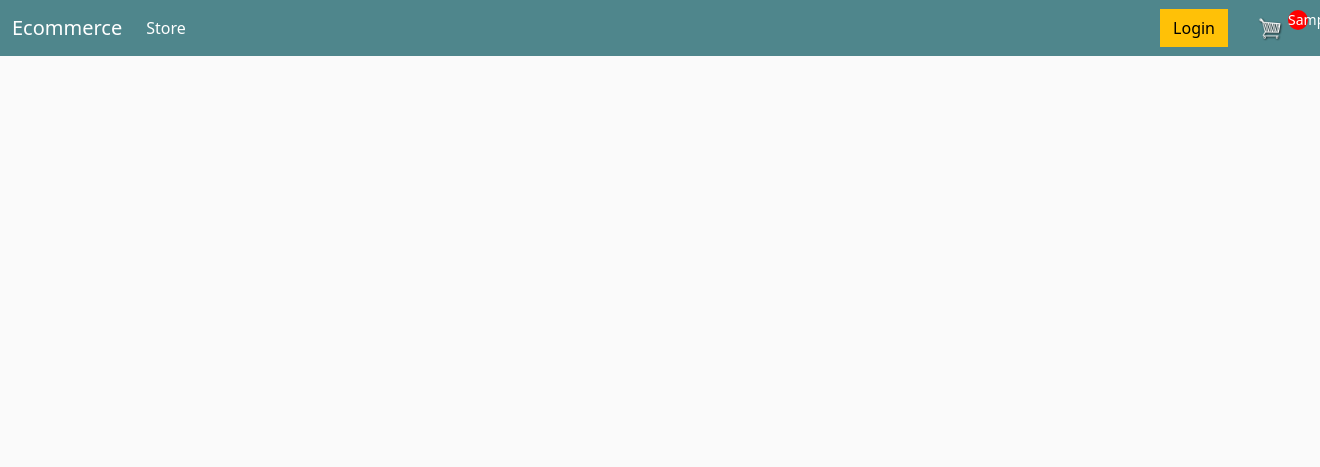
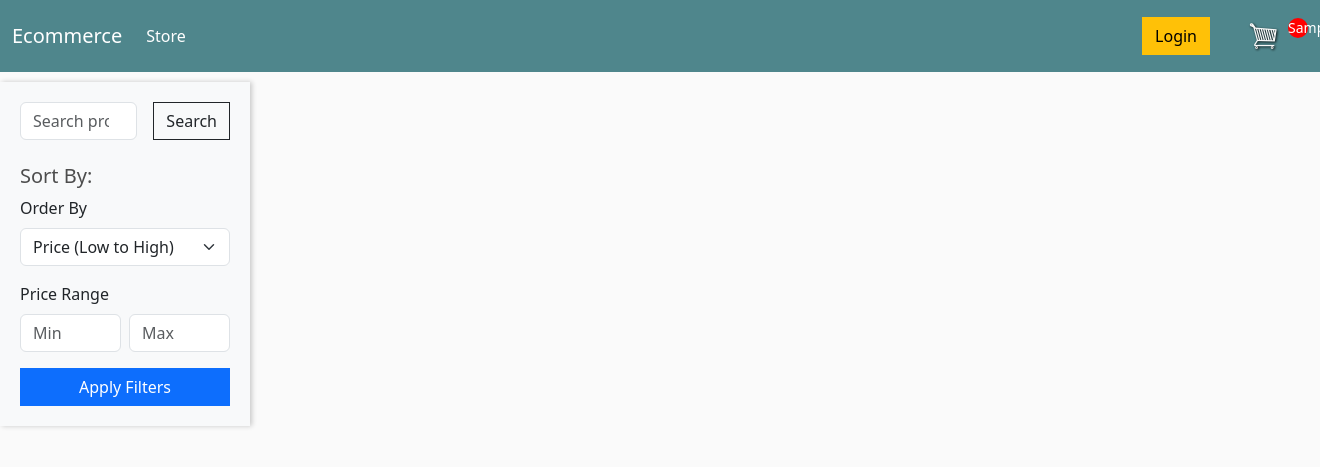
Before and after one commit to Zh3ka21/ecommerce, a Django app: template store/templates/store/main.html in a window 1320 px wide; the page is wider, and only the part inside the window is pictured. Shown: the top 467 px of that part. Run offline with Django 3.2, Linux system fonts and the light colour scheme; the template is opened without the code that fills it: most values are stand-ins (such as "Sample title", 1, 10 or a date in 2020).

Commit message:
Updates on filter

```diff
--- a/store/templates/store/cart.html
+++ b/store/templates/store/cart.html
@@ -70,4 +70,6 @@
     </div>
   </div>
 </div>
-{% endblock content %}
+{% block filter_panel %}
+<!-- Leave this block empty to hide the filter panel -->
+{% endblock %} {% endblock content %}
--- a/store/templates/store/checkout.html
+++ b/store/templates/store/checkout.html
@@ -111,6 +111,10 @@
     </div>
   </div>
 </div>
+
+{% block filter_panel %}
+<!-- Leave this block empty to hide the filter panel -->
+{% endblock %}
 
 <script src="https://www.paypal.com/sdk/js?client-id=test&currency=USD"></script>
 
--- a/store/templates/store/main.html
+++ b/store/templates/store/main.html
@@ -23,7 +23,6 @@
           var cookies = document.cookie.split(";");
           for (var i = 0; i < cookies.length; i++) {
             var cookie = cookies[i].trim();
-            // Does this cookie string begin with the name we want?
             if (cookie.substring(0, name.length + 1) === name + "=") {
               cookieValue = decodeURIComponent(
                 cookie.substring(name.length + 1)
@@ -37,22 +36,15 @@
       var csrftoken = getToken("csrftoken");
 
       function getCookie(name) {
-        // Split cookie string and get all individual name=value pairs in an array
         var cookieArr = document.cookie.split(";");
 
-        // Loop through the array elements
         for (var i = 0; i < cookieArr.length; i++) {
           var cookiePair = cookieArr[i].split("=");
 
-          /* Removing whitespace at the beginning of the cookie name
-          and compare it with the given string */
           if (name == cookiePair[0].trim()) {
-            // Decode the cookie value and return
             return decodeURIComponent(cookiePair[1]);
           }
         }
-
-        // Return null if not found
         return null;
       }
       var cart = JSON.parse(getCookie("cart"));
@@ -60,17 +52,58 @@
       if (cart == undefined) {
         cart = {};
         console.log("Cart Created!", cart);
-        {% comment %} document.cookie = "cart=" + JSON.stringify(cart) + ";domain=;path=/"; {% endcomment %}
-        document.cookie = "cart=" + encodeURIComponent(JSON.stringify(cart)) + "; path=/";
+        document.cookie =
+          "cart=" + encodeURIComponent(JSON.stringify(cart)) + "; path=/";
       }
       console.log("Cart:", cart);
     </script>
 
     <title>Ecom</title>
+
+    <style>
+      #filter-panel {
+        width: 250px;
+        background-color: #f8f9fa;
+        box-shadow: 2px 0 5px rgba(0, 0, 0, 0.2);
+        padding: 20px;
+        margin-top: 10px;
+        float: left;
+      }
+
+      .product-grid {
+        display: grid;
+        grid-template-columns: repeat(auto-fit, minmax(200px, 1fr));
+        gap: 20px;
+        margin-right: 20px;
+        margin-left: 30px;
+        padding-top: 5px;
+      }
+
+      .product-card {
+        border: 1px solid #ddd;
+        padding: 10px;
+        text-align: center;
+        transition: box-shadow 0.3s ease;
+      }
+
+      .product-card:hover {
+        box-shadow: 0 4px 8px rgba(0, 0, 0, 0.2);
+      }
+
+      .product-image {
+        max-width: 100%;
+        height: auto;
+      }
+
+      main {
+        padding-top: 5px;
+        margin-left: 270px;
+      }
+    </style>
   </head>
 
   <body>
-    <nav class="navbar navbar-expand-lg navbar-dark bg-dark">
+    <nav class="navbar navbar-expand-lg navbar-dark bg-dark py-3">
       <div class="container-fluid">
         <a class="navbar-brand" href="{% url 'store' %}">Ecommerce</a>
         <button
@@ -100,7 +133,6 @@
 
         <div class="form-inline my-2 my-lg-0">
           {% if user.is_authenticated %}
-          <!-- Logout form that uses POST -->
           <form
             method="POST"
             action="{% url 'logout' %}"
@@ -113,13 +145,83 @@
           <a href="{% url 'login' %}" class="btn btn-warning">Login</a>
           {% endif %}
 
-          <a href="{% url 'cart' %}">
-            <img id="cart-icon" src="{% static 'images/cart.png' %}" />
+          <a href="{% url 'cart' %}" class="ms-2">
+            <img
+              id="cart-icon"
+              src="{% static 'images/cart.png' %}"
+              style="width: 32px; height: 32px"
+            />
           </a>
-          <p id="cart-total">{{ cartItems }}</p>
+          <p id="cart-total" class="ms-2" style="color: white">
+            {{ cartItems }}
+          </p>
         </div>
       </div>
     </nav>
+
+    {% block filter_panel %}
+    <div id="filter-panel">
+      <!-- Search Form inside the Filter Panel -->
+      <form
+        class="d-flex"
+        id="filter-search"
+        action="{% url 'search' %}"
+        method="GET"
+      >
+        <input
+          class="form-control me-3"
+          type="search"
+          placeholder="Search products..."
+          aria-label="Search"
+          name="q"
+        />
+        <button class="btn btn-outline-dark" type="submit">Search</button>
+      </form>
+
+      <h5 class="mt-4">Sort By:</h5>
+      <form id="filter-form" method="GET" action="{% url 'store' %}">
+        <!-- Sort By Filter -->
+        <div class="mb-3">
+          <label for="sortBy" class="form-label">Order By</label>
+          <select class="form-select" name="order_by" id="order-by-select">
+            <option value="price">Price (Low to High)</option>
+            <option value="-price">Price (High to Low)</option>
+            <option value="name">Name (A to Z)</option>
+            <option value="-name">Name (Z to A)</option>
+            <option value="rating">Rating (Low to High)</option>
+            <option value="-rating">Rating (High to Low)</option>
+          </select>
+        </div>
+
+        <!-- Price Range Filter -->
+        <div class="mb-3">
+          <label for="priceRange" class="form-label">Price Range</label>
+          <div class="d-flex">
+            <input
+              type="number"
+              class="form-control me-2"
+              name="min_price"
+              placeholder="Min"
+              min="0"
+              id="min-price"
+            />
+            <input
+              type="number"
+              class="form-control"
+              name="max_price"
+              placeholder="Max"
+              min="0"
+              id="max-price"
+            />
+          </div>
+        </div>
+
+        <button class="btn btn-primary w-100" type="submit">
+          Apply Filters
+        </button>
+      </form>
+    </div>
+    {% endblock filter_panel %}
 
     <div class="container">{% block content %} {% endblock content %}</div>
 
@@ -130,5 +232,47 @@
     ></script>
 
     <script type="text/javascript" src="{% static 'js/cart.js' %}"></script>
+
+    <script>
+      // Auto-submit sorting form when the dropdown value changes
+      document
+        .getElementById("order-by-select")
+        .addEventListener("change", function () {
+          document.getElementById("filter-form").submit();
+        });
+
+      // Auto-submit form when the minimum or maximum price changes
+      document
+        .getElementById("min-price")
+        .addEventListener("change", function () {
+          document.getElementById("filter-form").submit();
+        });
+
+      document
+        .getElementById("max-price")
+        .addEventListener("change", function () {
+          document.getElementById("filter-form").submit();
+        });
+
+      // Optional delayed submission after typing in price range fields
+      let timeout = null;
+      document
+        .getElementById("min-price")
+        .addEventListener("input", function () {
+          clearTimeout(timeout);
+          timeout = setTimeout(function () {
+            document.getElementById("filter-form").submit();
+          }, 1000); // 1 second delay after typing
+        });
+
+      document
+        .getElementById("max-price")
+        .addEventListener("input", function () {
+          clearTimeout(timeout);
+          timeout = setTimeout(function () {
+            document.getElementById("filter-form").submit();
+          }, 1000); // 1 second delay after typing
+        });
+    </script>
   </body>
 </html>
--- a/store/templates/store/product.html
+++ b/store/templates/store/product.html
@@ -1,4 +1,5 @@
 {% extends 'store/main.html' %} {% load static %} {% block content %}
+
 <div class="container mt-5">
   <div class="row">
     <!-- Product Image -->
@@ -64,6 +65,10 @@
     </div>
   </div>
 
+  {% block filter_panel %}
+  <!-- Leave this block empty to hide the filter panel -->
+  {% endblock %}
+
   <div class="row mt-4">
     <div class="col-12">
       <h5>Delivery Options:</h5>
--- a/store/urls.py
+++ b/store/urls.py
@@ -10,6 +10,7 @@ urlpatterns = [
     path('logout/', views.logout_view, name='logout'),
     path('register/', views.register, name='register'),
     path('search/', views.search, name="search"),
+    path('', views.orderby, name='store'),
 
     path('', views.store, name='store'),
     path('cart/', views.cart, name='cart'),
```
Also changed, not shown: store/views.py (+34 -1 lines).
